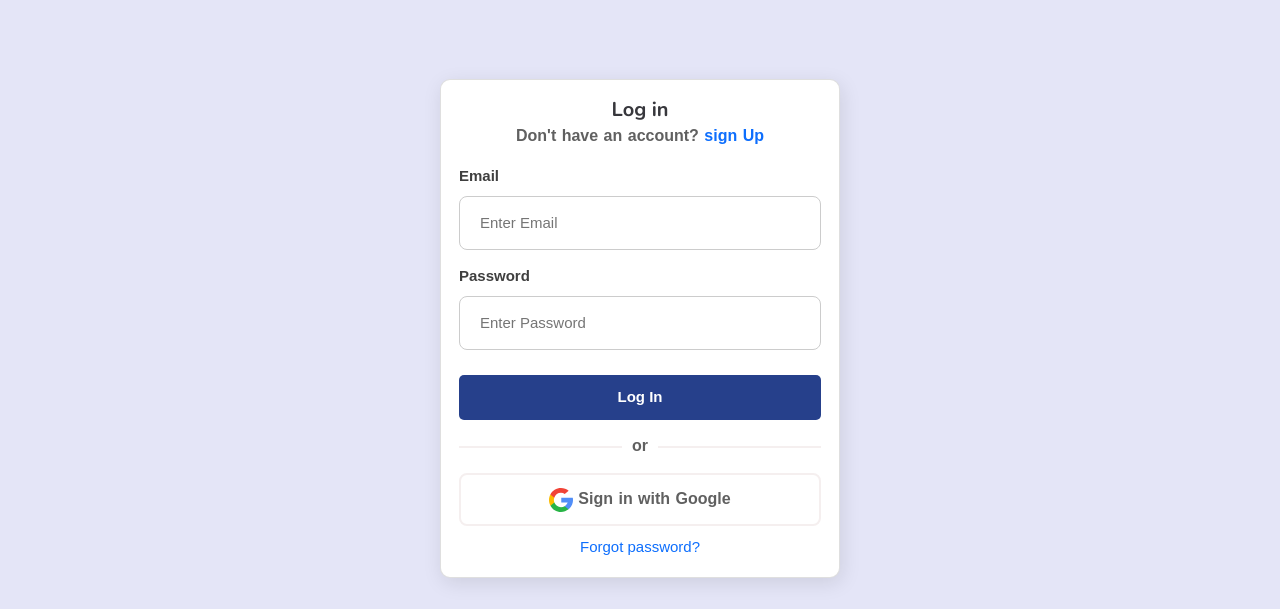
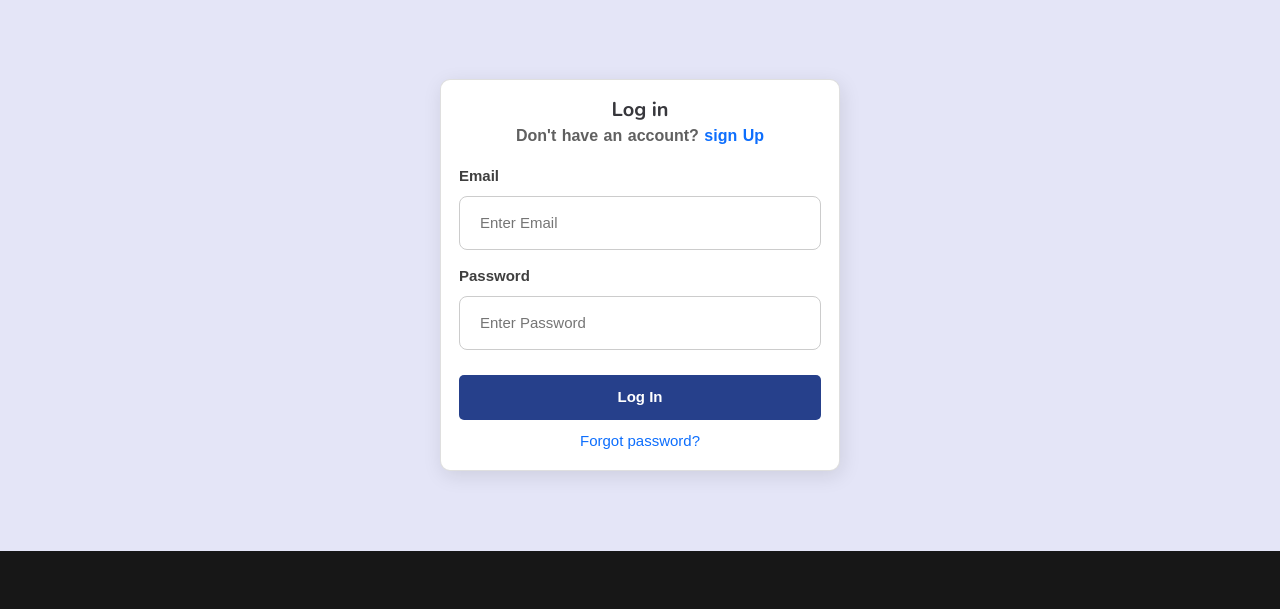
Before and after one commit to Jaseem-v/education, a website: page login.html in a window 1280 px wide. Shown: the part 80-689 px from the top of the page. Drawn offline with nearby package versions, Linux system fonts and the light colour scheme.

Commit message:
removed google from update

```diff
--- a/login.html
+++ b/login.html
@@ -41,7 +41,7 @@
 </head>
 
 <body>
-   <!-- ---------nav-bar---------- -->
+    <!-- ---------nav-bar---------- -->
     <nav class="navigation " id="navbar">
         <div class="container navigation__content">
             <div class="overlay hidden"></div>
@@ -127,7 +127,7 @@
                     <input type="password" placeholder="Enter Password" name="psw" required>
                 </div>
                 <button class="btn w-100 mt-3" type="submit">Log In</button>
-                <p class="or"><span>or</span></p>
+                <!-- <p class="or"><span>or</span></p>
 
                 <div class="social-login">
                     <button class="google-btn">
@@ -136,16 +136,16 @@
                         <p class="btn-text">Sign in with Google</p>
                     </button>
 
-                </div>
+                </div> -->
 
                 <a class="forget-pass mt-3" href="#">Forgot password?</a>
-                </form>
+            </form>
         </div>
     </section>
 
     <!-- section -->
 
-<!-- -----footer------- -->
+    <!-- -----footer------- -->
     <footer class="footer">
         <div class="container">
 
```
Also changed, not shown: signup.html (+2 -2 lines).
